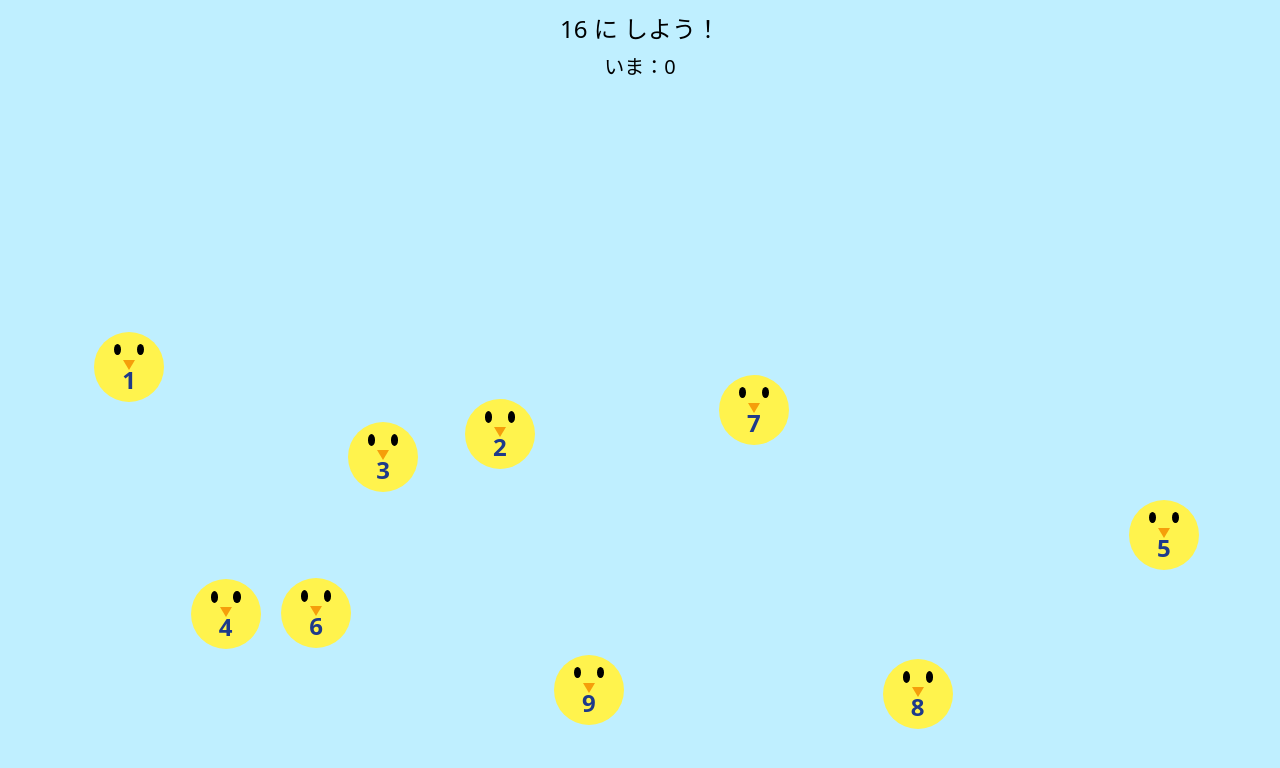
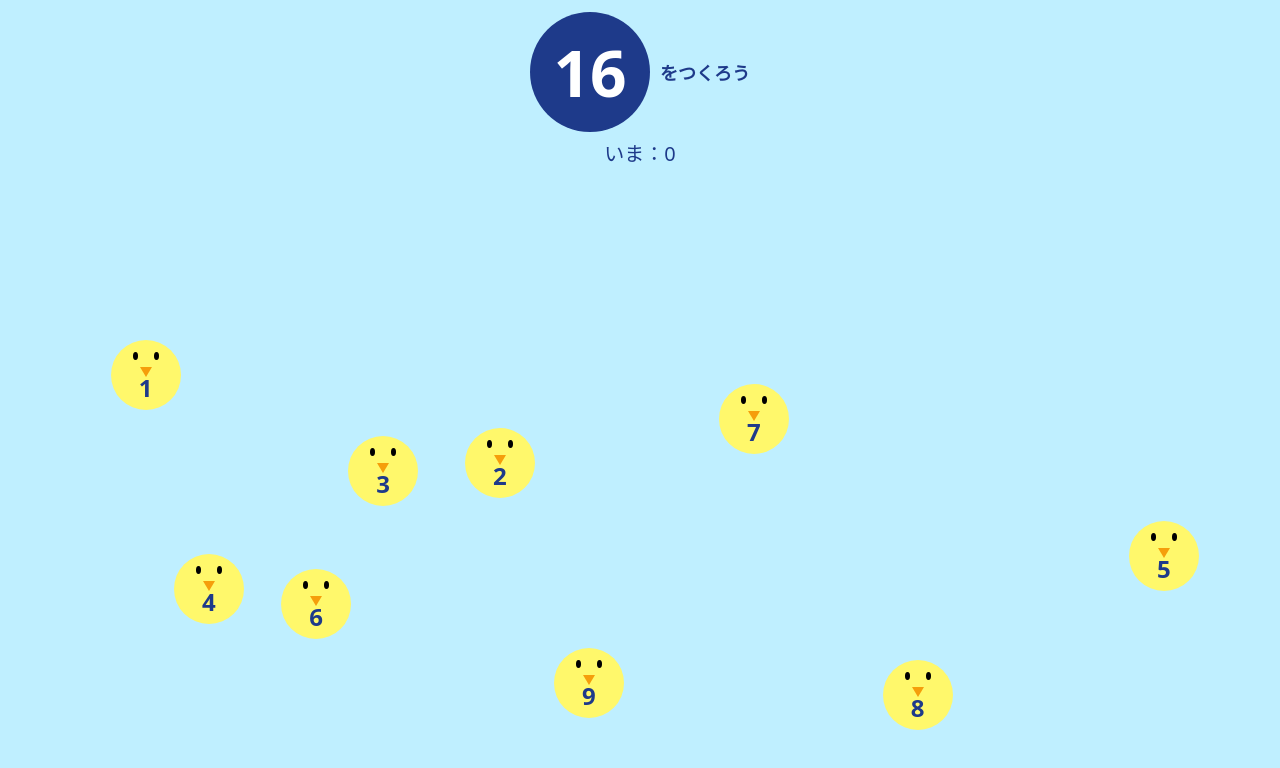
Before and after one commit to roba0524-lab/piyopiyo_tashizan, a plain HTML site: page index.html in a window 1280 px wide. Drawn offline with Linux system fonts and the light colour scheme.

Commit message:
Update index.html

```diff
--- a/index.html
+++ b/index.html
@@ -19,29 +19,59 @@ html, body {
   width: 100%;
   height: 100%;
   background: #bfefff;
+  transition: background-color 0.8s ease;
 }
 
-/* UI */
+/* ===== UI ===== */
 #ui {
   position: absolute;
-  top: 10px;
+  top: 12px;
   width: 100%;
   text-align: center;
   z-index: 10;
 }
 
-#target { font-size: 24px; margin-bottom: 6px; }
-#sum { font-size: 20px; }
+#target-wrap {
+  display: inline-flex;
+  align-items: center;
+  gap: 10px;
+}
+
+#target-number {
+  width: 120px;
+  height: 120px;
+  border-radius: 50%;
+  background: #1e3a8a;
+  color: #fff;
+  font-size: 64px;
+  font-weight: 900;
+  display: flex;
+  align-items: center;
+  justify-content: center;
+}
+
+#target-text {
+  font-size: 18px;
+  font-weight: 700;
+  color: #1e3a8a;
+}
+
+#sum {
+  margin-top: 6px;
+  font-size: 20px;
+  color: #1e3a8a;
+}
 
 #message {
   position: absolute;
   top: 40%;
   width: 100%;
   text-align: center;
-  font-size: 36px;
-  font-weight: bold;
+  font-size: 40px;
+  font-weight: 900;
   pointer-events: none;
   opacity: 0;
+  transition: opacity 0.4s ease;
 }
 
 /* ===== ひよこ ===== */
@@ -50,13 +80,11 @@ html, body {
   width: 70px;
   height: 70px;
   border-radius: 50%;
-  background: #fff34d; /* 明るい黄色 */
+  background: #fff86b; /* 明るい黄色 */
   cursor: pointer;
   user-select: none;
-  transform-origin: center;
 }
 
-/* 顔全体 */
 .face {
   position: absolute;
   top: 12px;
@@ -64,32 +92,26 @@ html, body {
   height: 30px;
 }
 
-/* 目：さらに15%小さく（約72%） */
 .eye {
   position: absolute;
-  width: 7.2px;
-  height: 11.5px;
+  width: 5px;
+  height: 8px;
   background: #000;
   border-radius: 50%;
-  top: 0;
 }
-.eye.left  { left: 20px; }
-.eye.right { right: 20px; }
+.eye.left  { left: 22px; }
+.eye.right { right: 22px; }
 
-/* くちばし */
 .beak {
   position: absolute;
-  top: 16px;
+  top: 15px;
   left: 50%;
   transform: translateX(-50%);
-  width: 0;
-  height: 0;
   border-left: 6px solid transparent;
   border-right: 6px solid transparent;
   border-top: 10px solid #f59e0b;
 }
 
-/* おなかの数字 */
 .number {
   position: absolute;
   bottom: 6px;
@@ -97,14 +119,13 @@ html, body {
   text-align: center;
   font-size: 24px;
   font-weight: bold;
-  color: #1e3a8a; /* 紺色 */
+  color: #1e3a8a;
 }
 
-/* アニメーション */
+/* ===== Effects ===== */
 .squash-x { animation: squashX 0.15s ease-out; }
 .squash-y { animation: squashY 0.15s ease-out; }
 .bump     { animation: bump 0.18s ease-out; }
-.explode  { animation: explode 0.35s ease-out; }
 
 .ripple {
   position: absolute;
@@ -119,24 +140,40 @@ html, body {
 
 .confetti {
   position: absolute;
-  width: 8px;
-  height: 12px;
-  animation: fall 1.4s linear forwards;
+  width: 10px;
+  height: 16px;
+  animation: confetti-fall 2.4s ease-out forwards;
 }
 
-@keyframes squashX { 50% { transform: scaleX(1.25) scaleY(0.8); } }
-@keyframes squashY { 50% { transform: scaleX(0.8) scaleY(1.25); } }
-@keyframes bump    { 50% { transform: scale(1.18); } }
-@keyframes explode {
-  0% { transform: scale(1); }
-  60% { transform: scale(1.6); }
-  100% { transform: scale(0); opacity: 0; }
+/* ===== Animations ===== */
+@keyframes squashX {
+  50% { transform: scaleX(1.25) scaleY(0.8); }
 }
+@keyframes squashY {
+  50% { transform: scaleX(0.8) scaleY(1.25); }
+}
+@keyframes bump {
+  50% { transform: scale(1.15); }
+}
+
 @keyframes ripple {
-  to { transform: translate(-50%, -50%) scale(3); opacity: 0; }
+  to {
+    transform: translate(-50%, -50%) scale(3);
+    opacity: 0;
+  }
 }
-@keyframes fall {
-  to { transform: translateY(120vh) rotate(360deg); opacity: 0; }
+
+@keyframes confetti-fall {
+  0% {
+    transform: translate(0, -20px) rotate(0deg);
+    opacity: 1;
+  }
+  100% {
+    transform:
+      translate(calc(var(--dx) * 1px), 120vh)
+      rotate(720deg);
+    opacity: 0;
+  }
 }
 </style>
 </head>
@@ -144,7 +181,10 @@ html, body {
 <body>
 <div id="screen">
   <div id="ui">
-    <div id="target"></div>
+    <div id="target-wrap">
+      <div id="target-number"></div>
+      <div id="target-text">をつくろう</div>
+    </div>
     <div id="sum">いま：0</div>
   </div>
   <div id="message"></div>
@@ -152,12 +192,12 @@ html, body {
 
 <script>
 const screen = document.getElementById("screen");
-const targetEl = document.getElementById("target");
+const targetNumberEl = document.getElementById("target-number");
 const sumEl = document.getElementById("sum");
 const messageEl = document.getElementById("message");
 
 const SIZE = 70;
-const AREA_TOP = 120;
+const AREA_TOP = 150;
 
 let bubbles = [];
 let sum = 0;
@@ -176,13 +216,23 @@ function ripple(x,y){
   r.onanimationend=()=>r.remove();
 }
 
+function clearBubbles(){
+  bubbles.forEach(b=>b.el.remove());
+  bubbles=[];
+}
+
 function reset(){
-  screen.querySelectorAll(".bubble,.confetti").forEach(e=>e.remove());
-  bubbles=[]; sum=0; running=true;
+  screen.style.background="#bfefff";
+  clearBubbles();
+  sum=0;
+  running=true;
+
   messageEl.style.opacity=0;
+  sumEl.style.display="block";
   sumEl.textContent="いま：0";
+
   target=Math.floor(rand(10,31));
-  targetEl.textContent=`${target} に しよう！`;
+  targetNumberEl.textContent=target;
   create();
 }
 
@@ -199,72 +249,119 @@ function create(){
       <div class="number">${n}</div>`;
     screen.appendChild(el);
 
-    const b={el,n,x:rand(0,innerWidth-SIZE),y:rand(AREA_TOP,innerHeight-SIZE),
-      vx:rand(-1.2,1.2),vy:rand(-1.2,1.2),alive:true};
+    const b={
+      el,n,
+      x:rand(0,innerWidth-SIZE),
+      y:rand(AREA_TOP,innerHeight-SIZE),
+      vx:rand(-1.2,1.2),
+      vy:rand(-1.2,1.2),
+      alive:true
+    };
 
     el.onclick=e=>{
       if(!running||!b.alive)return;
       ripple(e.clientX,e.clientY);
-      b.alive=false; sum+=n;
+      b.alive=false;
+      sum+=n;
       sumEl.textContent=`いま：${sum}`;
       el.remove();
-      if(sum===target)success();
-      else if(sum>target)fail();
+
+      if(sum===target) success();
+      else if(sum>target) fail();
     };
+
     bubbles.push(b);
   });
 }
 
 function success(){
   running=false;
-  messageEl.textContent="やったね！";
+  screen.style.background="#ffffff";
+  clearBubbles();
+
+  sumEl.style.display="none";
+  messageEl.textContent="だいせいこう！！";
   messageEl.style.opacity=1;
-  for(let i=0;i<60;i++){
+
+  for(let i=0;i<220;i++){
     const c=document.createElement("div");
     c.className="confetti";
     c.style.left=rand(0,100)+"%";
-    c.style.background=`hsl(${rand(0,360)},80%,60%)`;
+    c.style.background=`hsl(${rand(0,360)},90%,60%)`;
+    c.style.setProperty("--dx", rand(-300,300));
     screen.appendChild(c);
   }
+
+  setTimeout(reset,3900);
 }
 
 function fail(){
   running=false;
-  messageEl.textContent="しっぱい(´・ω・`)";
+  screen.style.background="#ffffff";
+  clearBubbles();
+
+  sumEl.style.display="none";
+  messageEl.textContent="(´・ω・`)";
   messageEl.style.opacity=1;
-  bubbles.forEach(b=>b.el.classList.add("explode"));
-  setTimeout(reset,800);
+
+  setTimeout(reset,3900);
 }
 
 function loop(){
   bubbles.forEach(b=>{
     if(!b.alive)return;
-    b.x+=b.vx; b.y+=b.vy;
 
-    if(b.x<=0||b.x>=innerWidth-SIZE){b.vx*=-1;b.el.classList.add("squash-x");}
-    if(b.y<=AREA_TOP||b.y>=innerHeight-SIZE){b.vy*=-1;b.el.classList.add("squash-y");}
+    b.x+=b.vx;
+    b.y+=b.vy;
+
+    if(b.x<=0){
+      b.x=2;
+      b.vx=Math.abs(b.vx);
+      b.el.classList.add("squash-x");
+    }
+    if(b.x>=innerWidth-SIZE){
+      b.x=innerWidth-SIZE-2;
+      b.vx=-Math.abs(b.vx);
+      b.el.classList.add("squash-x");
+    }
+    if(b.y<=AREA_TOP){
+      b.y=AREA_TOP+2;
+      b.vy=Math.abs(b.vy);
+      b.el.classList.add("squash-y");
+    }
+    if(b.y>=innerHeight-SIZE){
+      b.y=innerHeight-SIZE-2;
+      b.vy=-Math.abs(b.vy);
+      b.el.classList.add("squash-y");
+    }
 
     bubbles.forEach(o=>{
       if(b===o||!o.alive)return;
-      const dx=o.x-b.x,dy=o.y-b.y,d=Math.hypot(dx,dy);
+      const dx=o.x-b.x,dy=o.y-b.y;
+      const d=Math.hypot(dx,dy);
       if(d<SIZE){
-        b.vx-=dx*0.008; b.vy-=dy*0.008;
-        o.vx+=dx*0.008; o.vy+=dy*0.008;
-        b.el.classList.add("bump"); o.el.classList.add("bump");
+        b.vx-=dx*0.008;
+        b.vy-=dy*0.008;
+        o.vx+=dx*0.008;
+        o.vy+=dy*0.008;
+        b.el.classList.add("bump");
+        o.el.classList.add("bump");
       }
     });
 
     b.el.style.left=b.x+"px";
     b.el.style.top=b.y+"px";
   });
+
   requestAnimationFrame(loop);
 }
 
 screen.onanimationend=e=>{
-  e.target.classList.remove("squash-x","squash-y","bump","explode");
+  e.target.classList.remove("squash-x","squash-y","bump");
 };
 
-reset(); loop();
+reset();
+loop();
 </script>
 </body>
 </html>
```
